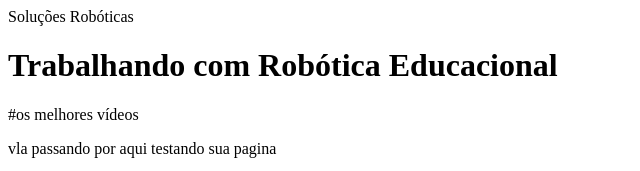
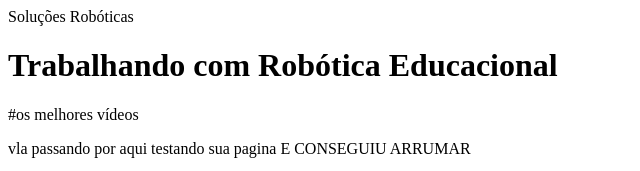
Before and after one commit to MarcioBorzuk/TurmaAC, a plain HTML site: page index.html in a window 1280 px wide. Shown: the top 171 px of the page, without its empty margins (0-640 px from the left). Drawn offline with Linux system fonts and the light colour scheme; grey boxes are pictures that could not be loaded.

Commit message:
Update index.html

```diff
--- a/index.html
+++ b/index.html
@@ -9,7 +9,7 @@
     <header>Soluções Robóticas</header>
     <h1>Trabalhando com Robótica Educacional</h1>
     <p>#os melhores vídeos</p>
-    <p> vla passando por aqui testando sua pagina </p>
+    <p> vla passando por aqui testando sua pagina E CONSEGUIU ARRUMAR </p>
     <iframe width="560" height="315" src="https://www.youtube.com/embed/LVDnvVUGwV0?si=ah1BZaUxp3INCiKL" title="YouTube video player" frameborder="0" allow="accelerometer; autoplay; clipboard-write; encrypted-media; gyroscope; picture-in-picture; web-share" referrerpolicy="strict-origin-when-cross-origin" allowfullscreen></iframe>
 </body>
 </html>
```
